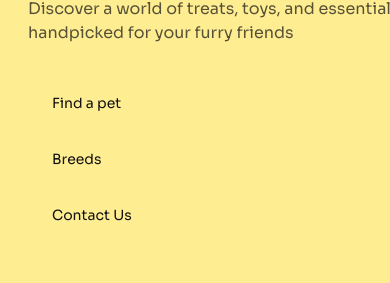
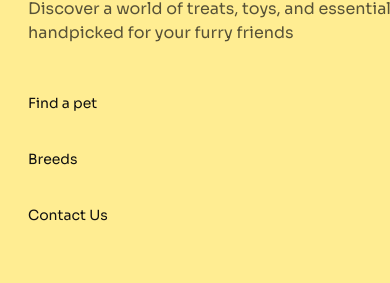
Before and after one commit to abirjuboraj201/b11-assign3, a plain HTML site: page index.html in a window 390 px wide. Shown: the part 4403-4686 px from the top of the page. Drawn offline with nearby package versions, Linux system fonts and the light colour scheme; a web font is replaced by a local one.

Commit message:
footer bottom correction

```diff
--- a/index.html
+++ b/index.html
@@ -429,10 +429,10 @@
 
         </div>
 
-        <ul class="space-y-5 lg:space-y-8 font-sora lg:text-xl text-[#111111] mb-10 menu">
-          <li><a>Find a pet</a></li>
-          <li><a>Breeds</a></li>
-          <li><a>Contact Us</a></li>
+        <ul class="space-y-5 lg:space-y-8 font-sora lg:text-xl text-[#111111] mb-10 menu px-0">
+          <li><a class="px-0">Find a pet</a></li>
+          <li><a class="px-0">Breeds</a></li>
+          <li><a class="px-0">Contact Us</a></li>
         </ul>
 
         <div class="relative">
```
